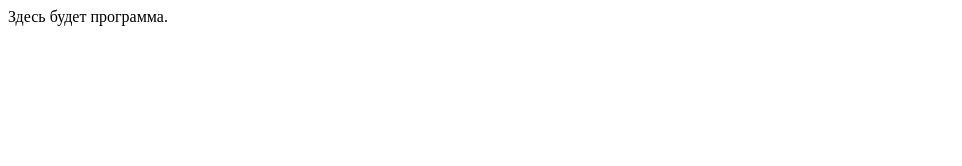
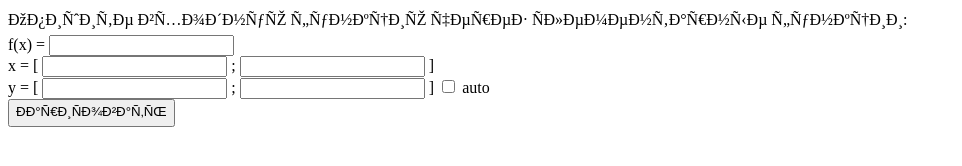
Before and after one commit to bmstu-iu9/utp2020-A-graphics, a plain HTML site: page index.html in a window 1280 px wide. Shown: the whole page, without its empty margins (0-962 px from the left). Drawn offline with Linux system fonts and the light colour scheme.

Commit message:
основные элементы страницы

```diff
--- a/index.html
+++ b/index.html
@@ -1,5 +1,26 @@
 <html>
+
+<head>
+  <meta charset=“utf-8”>
+  <title> Двумерный график </title>
+  <link rel="stylesheet" type="text/сss">
+</head>
+
 <body>
-Здесь будет программа.
+  <div>Опишите входную функцию через элементарные функции:</div>
+  <div>f(x) = <input type="text" id="func"></div>
+
+  <div> x = [ <input type="text" id="leftX"> ;
+    <input type="text" id="rightX"> ]</div>
+  <div> y = [ <input type="text" id="botY"> ;
+    <input type="text" id="topY"> ]
+    <input type="checkbox" id="check" /> auto </div>
+
+  <button id="bttn"> Нарисовать </button>
+
+  <div id="result"> </div>
+  <canvas id="graph" width="1000" height="1000"> </canvas>
+
 </body>
+
 </html>
```
